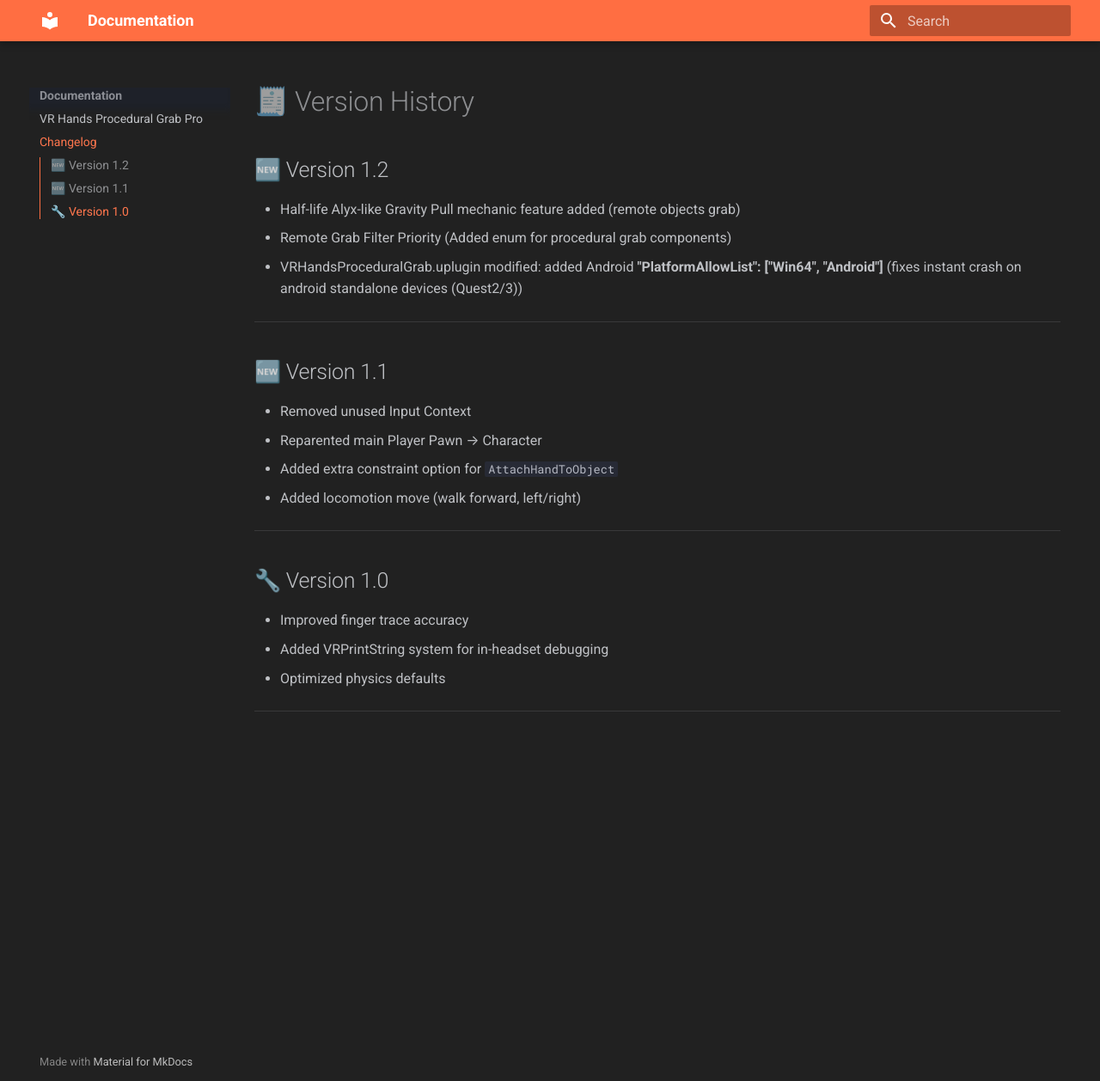
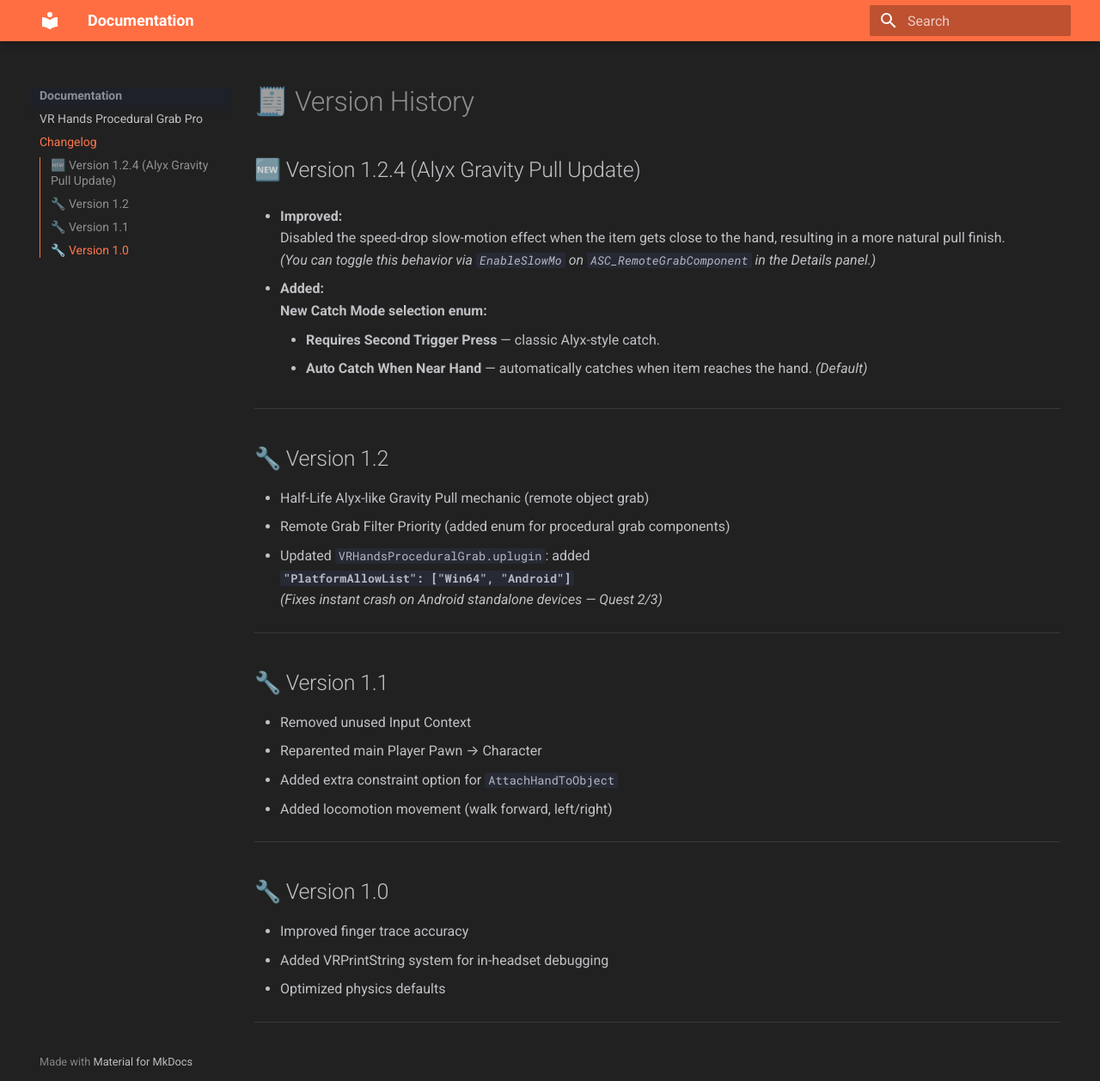
Before and after one commit to geektechdocs/vr-hands-procedural-grab-pro, an MkDocs documentation site: the page built from docs/changelog.md, in a window 1280 px wide and 1258 px high. Shown: the whole window at 86% size. Built offline with MkDocs 1.6.1 and Material for MkDocs 9.7.7, drawn with Linux system fonts in a browser that asks for light colours.

Commit message:
Update changelog.md

```diff
--- a/docs/changelog.md
+++ b/docs/changelog.md
@@ -1,22 +1,41 @@
 # 🧾 Version History
 
-## 🆕 Version 1.2
-- Half-life Alyx-like Gravity Pull mechanic feature added (remote objects grab)
-- Remote Grab Filter Priority (Added enum for procedural grab components)
-- VRHandsProceduralGrab.uplugin modified: added Android **"PlatformAllowList": ["Win64", "Android"]** (fixes instant crash on android standalone devices (Quest2/3))
+## 🆕 Version 1.2.4 (Alyx Gravity Pull Update)
+
+- **Improved:**
+  Disabled the speed-drop slow-motion effect when the item gets close to the hand, resulting in a more natural pull finish.
+  *(You can toggle this behavior via `EnableSlowMo` on `ASC_RemoteGrabComponent` in the Details panel.)*
+
+- **Added:**
+  **New Catch Mode selection enum:**
+    - **Requires Second Trigger Press** — classic Alyx-style catch.
+    - **Auto Catch When Near Hand** — automatically catches when item reaches the hand. *(Default)*
 
 ---
-## 🆕 Version 1.1
+
+## 🔧 Version 1.2
+
+- Half-Life Alyx-like Gravity Pull mechanic (remote object grab)
+- Remote Grab Filter Priority (added enum for procedural grab components)
+- Updated `VRHandsProceduralGrab.uplugin`: added
+  **`"PlatformAllowList": ["Win64", "Android"]`**
+  *(Fixes instant crash on Android standalone devices — Quest 2/3)*
+
+---
+
+## 🔧 Version 1.1
+
 - Removed unused Input Context
 - Reparented main Player Pawn → Character
 - Added extra constraint option for `AttachHandToObject`
-- Added locomotion move (walk forward, left/right)
+- Added locomotion movement (walk forward, left/right)
 
 ---
 
 ## 🔧 Version 1.0
+
 - Improved finger trace accuracy
 - Added VRPrintString system for in-headset debugging
-- Optimized physics  defaults
+- Optimized physics defaults
 
 ---
```
